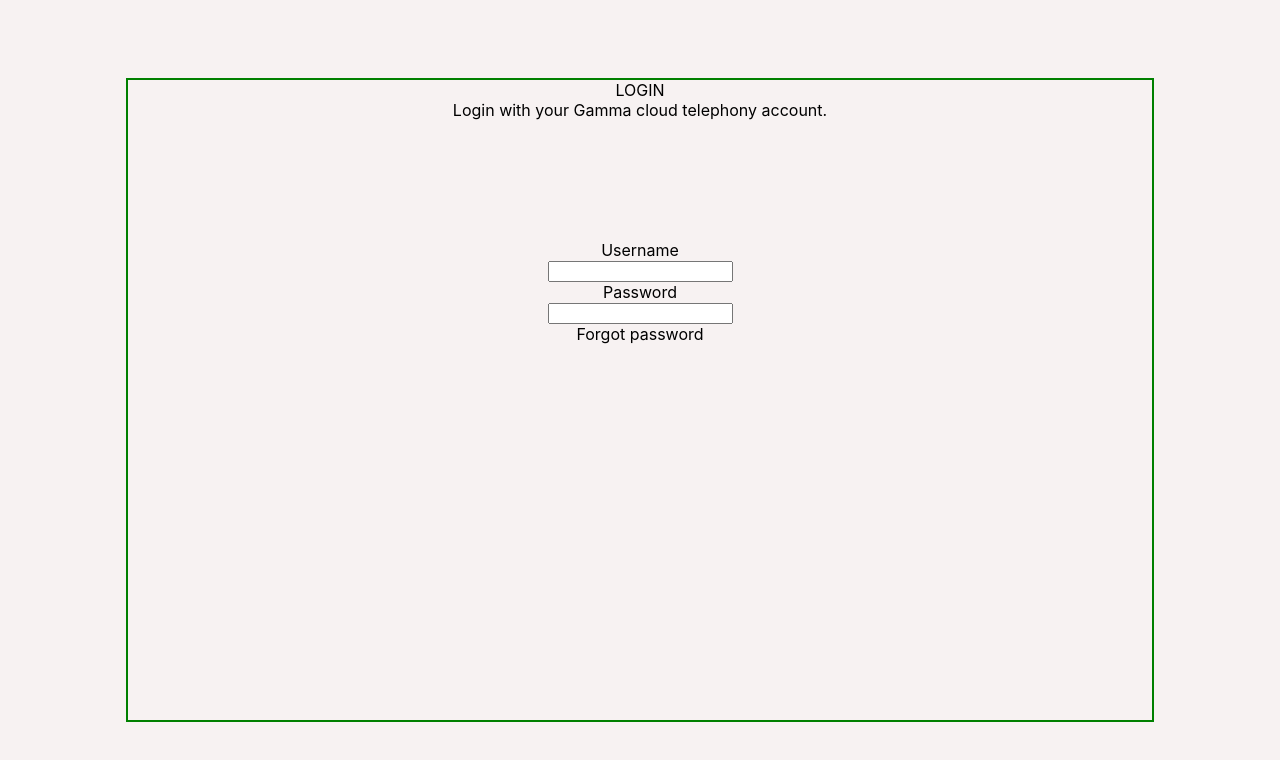
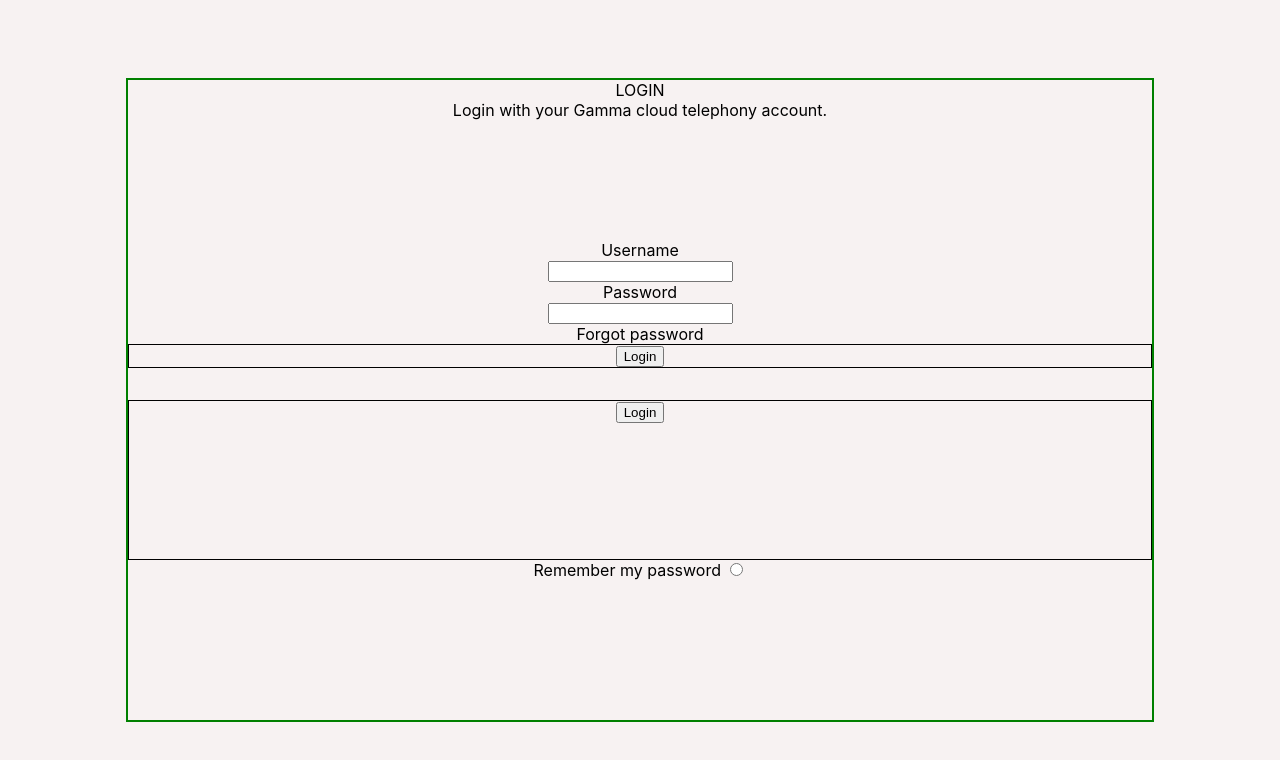
Before and after one commit to MBerry97/login-screen, a React (Create React App) app: page / in a window 1280 px wide. Shown: the top 760 px of the page. Built offline with nearby package versions, Linux system fonts and the light colour scheme; the HTML template or start-up script is replaced by a standard one.

Commit message:
added remember password component to loginBox

```diff
--- a/src/components/loginBox/loginBox.jsx
+++ b/src/components/loginBox/loginBox.jsx
@@ -1,7 +1,10 @@
 import React from 'react';
 import './loginBox.css'
+import LoginButton from './loginButton/loginButton';
 import LoginInputForm from './loginInputForm/loginInputForm';
 import LoginText from './loginText/loginText';
+import RememberPassword from './rememberPassword/rememberPassword';
+
 
 const LoginBox = (props) => {
   return (
@@ -9,6 +12,8 @@
       <div className='loginBox__centralContainer'>
       <LoginText />
       <LoginInputForm />
+      <LoginButton />
+      <RememberPassword />
     </div>
     </div>
   );
--- /dev/null
+++ b/src/components/loginBox/loginButton/loginButton.css
@@ -0,0 +1,4 @@
+.loginButton__container {
+  grid-area: loginButton;
+  border: 1px solid black;
+}
--- /dev/null
+++ b/src/components/loginBox/loginButton/loginButton.jsx
@@ -0,0 +1,14 @@
+import React from 'react';
+import '../loginBox.css'
+import './loginButton.css'
+
+
+const LoginButton = (props) => {
+  return (
+       <div className='loginButton__container'>
+      <button type='submit'>Login</button>
+      </div>
+  );
+}
+
+export default LoginButton;
--- a/src/components/loginBox/loginInputForm/loginInputForm.jsx
+++ b/src/components/loginBox/loginInputForm/loginInputForm.jsx
@@ -1,4 +1,6 @@
 import React from 'react';
+import LoginButton from '../loginButton/loginButton';
+
 
 const LoginInputForm = (props) => {
   return (
@@ -7,9 +9,11 @@
         <label htmlFor="username">Username</label> <br></br>
         <input type="text" name='username'></input> <br></br>
         <label htmlFor="password">Password</label> <br></br>
-        <input type="text" name='password'></input>
+        <input type="text" name='password'></input> <br></br>
+        <span>Forgot password</span><br></br>
+        <LoginButton />
       </form>
-      <span>Forgot password</span>
+
     </div>
   );
 }
--- /dev/null
+++ b/src/components/loginBox/rememberPassword/rememberPassword.jsx
@@ -0,0 +1,12 @@
+import React from 'react';
+
+const RememberPassword = (props) => {
+  return (
+    <div>
+      <span>Remember my password </span>
+      <input type='radio'></input>
+    </div>
+  );
+}
+
+export default RememberPassword;
```
Also changed, not shown: 1 other file (tests, documents, lock files or other folders).
